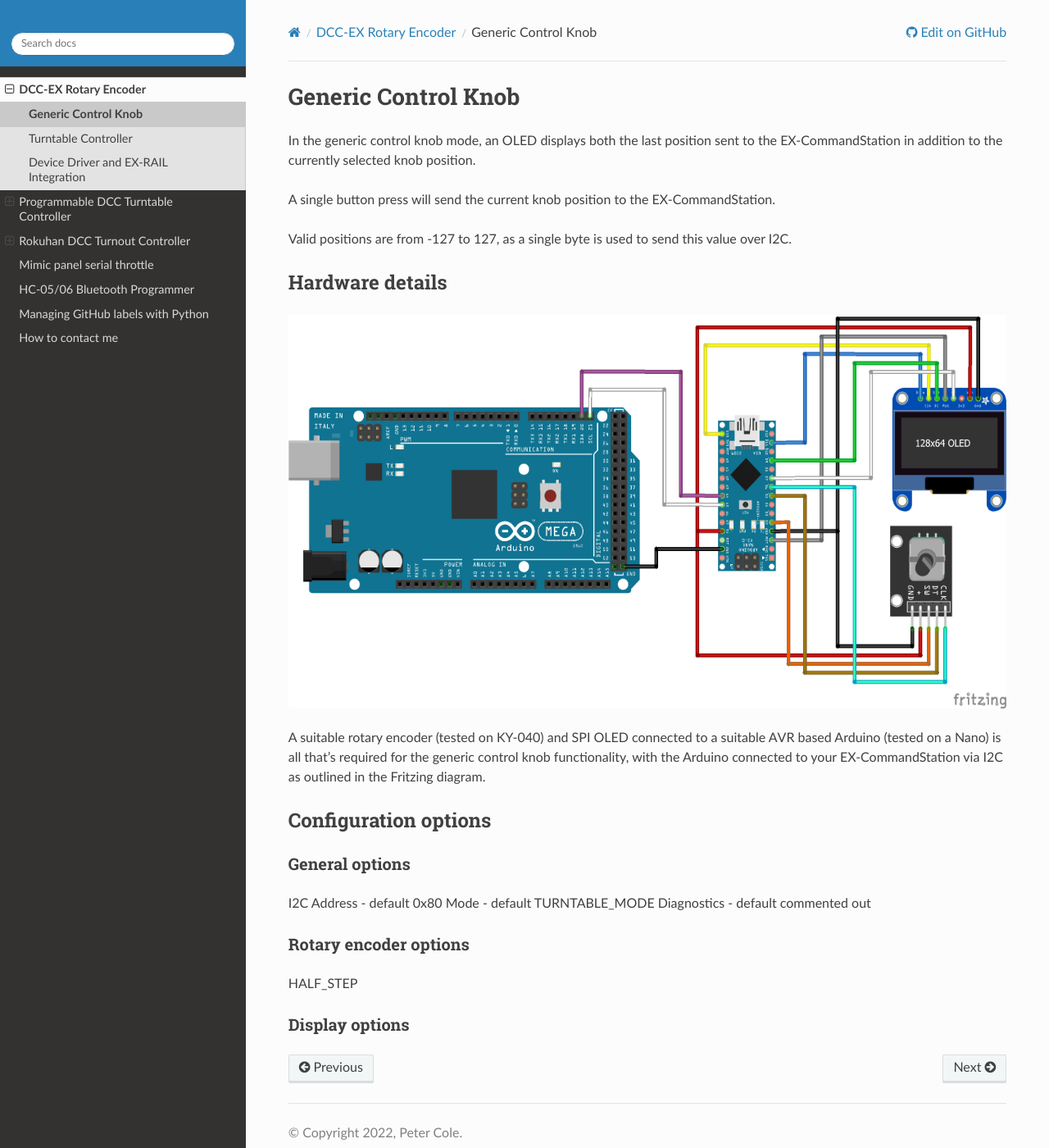
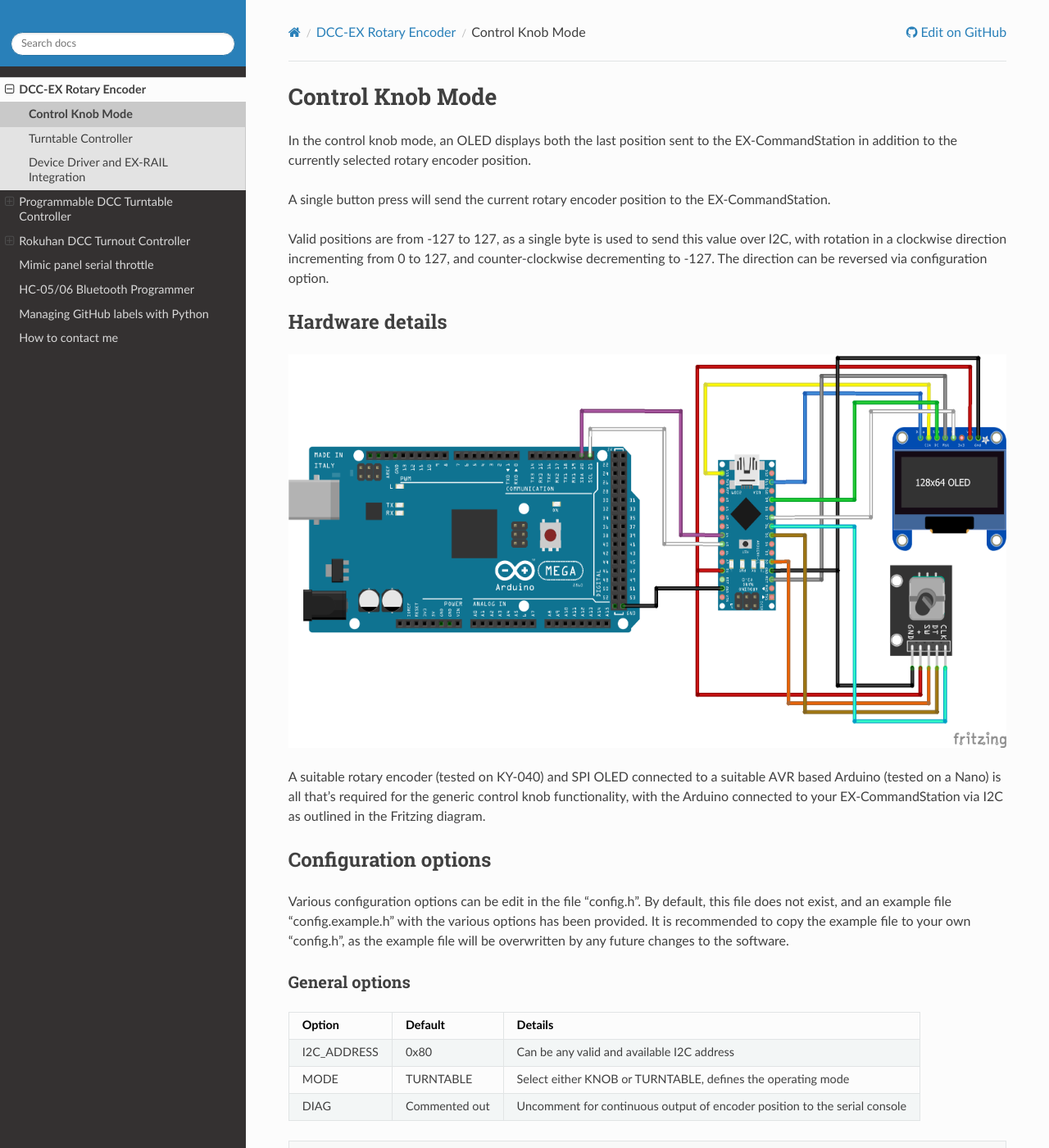
Before and after one commit to peteGSX/petegsx.github.io, a Sphinx documentation site: the page built from docs/rotary-encoder/control-knob.rst, in a window 1280 px wide and 1400 px high. Shown: the whole window at 82% size. Built offline with Sphinx 7.4.7 and the Read the Docs theme 2.0.0, drawn with Linux system fonts in a browser that asks for light colours; some of the changed text lies outside the part shown.

Commit message:
More updates

```diff
--- a/docs/rotary-encoder/control-knob.rst
+++ b/docs/rotary-encoder/control-knob.rst
@@ -1,12 +1,12 @@
-********************
-Generic Control Knob
-********************
+*****************
+Control Knob Mode
+*****************
 
-In the generic control knob mode, an OLED displays both the last position sent to the EX-CommandStation in addition to the currently selected knob position.
+In the control knob mode, an OLED displays both the last position sent to the EX-CommandStation in addition to the currently selected rotary encoder position.
 
-A single button press will send the current knob position to the EX-CommandStation.
+A single button press will send the current rotary encoder position to the EX-CommandStation.
 
-Valid positions are from -127 to 127, as a single byte is used to send this value over I2C.
+Valid positions are from -127 to 127, as a single byte is used to send this value over I2C, with rotation in a clockwise direction incrementing from 0 to 127, and counter-clockwise decrementing to -127. The direction can be reversed via configuration option.
 
 Hardware details
 ================
@@ -20,12 +20,40 @@
 Configuration options
 =====================
 
+Various configuration options can be edit in the file "config.h". By default, this file does not exist, and an example file "config.example.h" with the various options has been provided. It is recommended to copy the example file to your own "config.h", as the example file will be overwritten by any future changes to the software.
+
 General options
 ---------------
 
-I2C Address - default 0x80
-Mode - default TURNTABLE_MODE
-Diagnostics - default commented out
+.. list-table::
+  :widths: auto
+  :header-rows: 1
+
+  * - Option
+    - Default
+    - Details
+  * - I2C_ADDRESS
+    - 0x80
+    - Can be any valid and available I2C address
+  * - MODE
+    - TURNTABLE
+    - Select either KNOB or TURNTABLE, defines the operating mode
+  * - DIAG
+    - Commented out
+    - Uncomment for continuous output of encoder position to the serial console
+
+.. code-block:: cpp
+
+  /////////////////////////////////////////////////////////////////////////////////////
+  //  START: General configuration options.
+  /////////////////////////////////////////////////////////////////////////////////////
+  #define I2C_ADDRESS 0x80  // Default 0x80, can be any valid, available I2C address
+  #define MODE TURNTABLE    // Default TURNTABLE
+  // #define MODE KNOB
+  // #define DIAG           // Uncomment to enable continous output of encoder position
+  /////////////////////////////////////////////////////////////////////////////////////
+  //  END: General configuration options.
+  /////////////////////////////////////////////////////////////////////////////////////
 
 Rotary encoder options
 ----------------------
```
